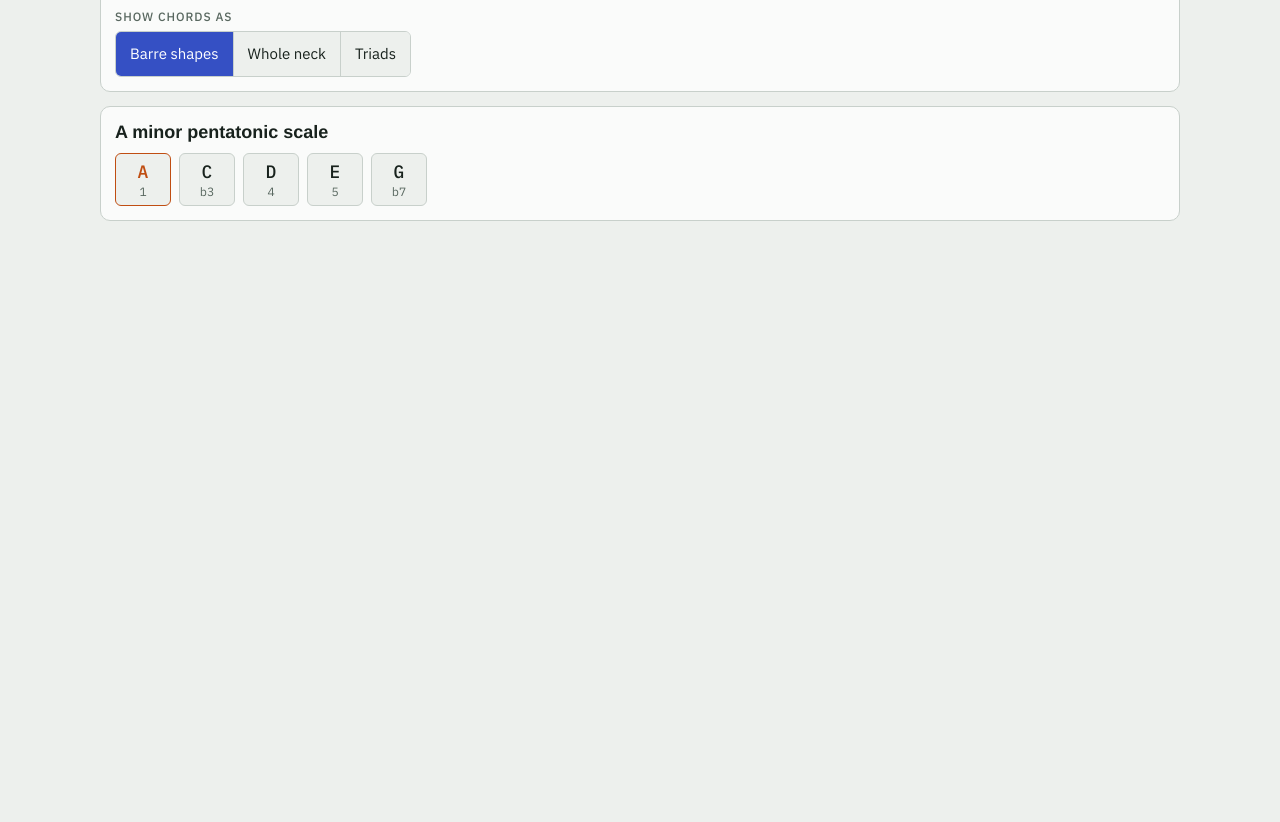
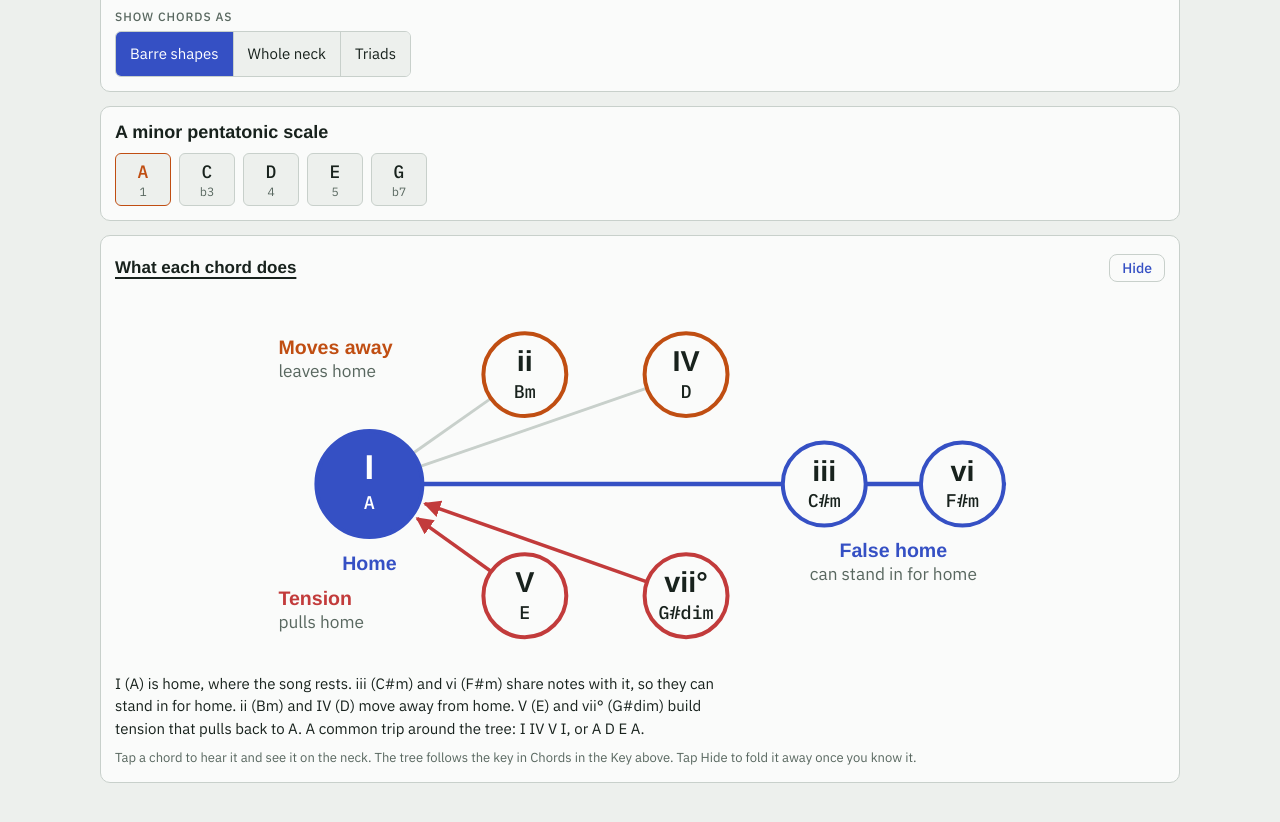
Before and after one commit to pposcs-beep/Fretboard, a plain HTML site: page index.html in a window 1280 px wide. Shown: the part 768-1590 px from the top of the page. Before the commit the page ends 1029 px from the top, so only its background shows below. Drawn offline with Linux system fonts and the light colour scheme; a web font is replaced by a local one.

Commit message:
Add a chord function tree under the page: home line with I and its stand-ins, ii and IV above, V and vii° below pulling back home; follows the key, tap to hear, can be hidden (v26)
Co-Authored-By: Claude Opus 5.5 <noreply@anthropic.com>

```diff
--- a/index.html
+++ b/index.html
@@ -399,6 +399,34 @@ body.pnl-w{--dw:min(600px,96vw)}
 }
 @media (prefers-reduced-motion:reduce){.drawer,.rail,body{transition:none}}
 
+/* What each chord does: the function tree (home line, moves away above, tension below). */
+.ftree summary{display:flex;align-items:center;justify-content:space-between;gap:10px;cursor:pointer;list-style:none;min-height:36px}
+.ftree summary::-webkit-details-marker{display:none}
+.ftree summary .keyhead{margin:0}
+.ftree summary .fthide,.ftree summary .ftshow{font:500 14px var(--f-body);color:var(--accent);border:1px solid var(--line);border-radius:8px;padding:4px 12px}
+.ftree details[open] .ftshow,.ftree details:not([open]) .fthide{display:none}
+.ftsvg{display:block;width:100%;max-width:760px;height:auto;margin:8px auto 0}
+.ftsvg .ftline{stroke:var(--accent);stroke-width:4;stroke-linecap:round}
+.ftsvg .ftlink{stroke:var(--line);stroke-width:2.5}
+.ftsvg .ftpull{stroke:var(--bad);stroke-width:3;fill:none}
+.ftsvg .ftarrh{fill:var(--bad)}
+.ftsvg .nd{cursor:pointer}
+.ftsvg .nd circle{fill:var(--panel);stroke-width:3.5}
+.ftsvg .nd.home circle{fill:var(--accent);stroke:var(--accent)}
+.ftsvg .nd.fhome circle{stroke:var(--accent)}
+.ftsvg .nd.away circle{stroke:var(--root)}
+.ftsvg .nd.tens circle{stroke:var(--bad)}
+.ftsvg .nd .rn{font:700 25px var(--f-display);fill:var(--fg)}
+.ftsvg .nd .cn{font:500 16px var(--f-mono);fill:var(--fg)}
+.ftsvg .nd.home .rn,.ftsvg .nd.home .cn{fill:var(--on-accent)}
+.ftsvg .nd.home .rn{font-size:30px}
+.ftsvg .nd:focus{outline:none}
+.ftsvg .nd:focus circle,.ftsvg .nd.on circle{stroke:var(--fg);stroke-width:5}
+.ftsvg .gl{font:700 17px var(--f-display)}
+.ftsvg .gs{font:400 15px var(--f-body);fill:var(--muted)}
+.ftsvg .gl.home,.ftsvg .gl.fhome{fill:var(--accent)} .ftsvg .gl.away{fill:var(--root)} .ftsvg .gl.tens{fill:var(--bad)}
+.ftdesc{margin:10px 0 0;max-width:68ch}
+
 /* Chords in the key: always under the neck. */
 .kshead{display:flex;flex-wrap:wrap;align-items:center;justify-content:space-between;gap:8px 14px;margin-bottom:10px}
 .kshead .keyhead{margin:0}
@@ -429,7 +457,7 @@ d.querySelector('button').onclick=function(){try{localStorage.removeItem('fv-sta
 <main class="wrap">
   <header>
     <h1>Fretboard Visualizer</h1>
-    <p class="sub">Standard tuning, E A D G B e. Frets 0 to 15. <span class="ver">Version 25</span></p>
+    <p class="sub">Standard tuning, E A D G B e. Frets 0 to 15. <span class="ver">Version 26</span></p>
   </header>
 
   <section class="panel" aria-label="Key and shape">
@@ -504,6 +532,15 @@ d.querySelector('button').onclick=function(){try{localStorage.removeItem('fv-sta
   <section class="panel" aria-label="Notes in the selection">
     <h2 id="ntitle"></h2>
     <div class="chips" id="chips"></div>
+  </section>
+
+  <section class="panel ftree" aria-label="What each chord does">
+    <details id="ftree" open>
+      <summary><span class="keyhead" id="fthead">What each chord does</span><span class="fthide">Hide</span><span class="ftshow">Show</span></summary>
+      <svg id="ftsvg" class="ftsvg" viewBox="0 0 660 320" role="img" aria-labelledby="fthead ftdesc"></svg>
+      <p class="ftdesc" id="ftdesc"></p>
+      <p class="hint">Tap a chord to hear it and see it on the neck. The tree follows the key in Chords in the Key above. Tap Hide to fold it away once you know it.</p>
+    </details>
   </section>
 
   <section class="panel drawer" id="d-cof" data-side="left" aria-label="Circle of fifths">
@@ -2814,7 +2851,44 @@ function renderStrip(cs){
   $('kslbl').textContent='Chords in '+noteName(state.ckey,cofAcc())+(state.cmode==='maj'?' major':' minor');
   $('kbox').innerHTML=cs.map((c,i)=>'<button type="button" class="q'+c.ci+'" data-i="'+i+'" aria-pressed="'+show(c)+'" aria-label="'+(i+1)+', '+c.num.replace('°',' diminished')+', '+cofLabel(c)+'"><i>'+(i+1)+'</i><span>'+c.num+'</span><b>'+cofLabel(c)+'</b></button>').join('');
   [...$('ksmode').children].forEach(b=>b.setAttribute('aria-pressed',String(b.dataset.m===state.cmode)));
-}
+  renderTree(cs);
+}
+/* ---- What each chord does: the function tree. Home (I) on the line with its stand-ins iii and vi,
+   ii and IV above (they move away), V and vii° below (tension that pulls back to I). Same places in minor. ---- */
+var FT_POS=[[95,165,46,'home'],[230,70,36,'away'],[490,165,36,'fhome'],[370,70,36,'away'],[230,262,36,'tens'],[610,165,36,'fhome'],[370,262,36,'tens']];
+var ftWired=false;
+function renderTree(cs){
+  const svg=$('ftsvg'); if(!svg||!FT_POS) return;
+  if(!ftWired){
+    ftWired=true;
+    try{ if(localStorage.getItem('fv-ftree-1')==='closed') $('ftree').open=false; }catch(e){}
+    $('ftree').addEventListener('toggle',()=>{try{localStorage.setItem('fv-ftree-1',$('ftree').open?'open':'closed');}catch(e){}});
+    const go=g=>{const cd=diaChords()[+g.dataset.i]; unlockAudio(); strumChord(cd.root,cd.ci); showDia(cd);};
+    svg.addEventListener('click',e=>{const g=e.target.closest('.nd'); if(g) go(g);});
+    svg.addEventListener('keydown',e=>{if(e.key!=='Enter'&&e.key!==' ') return; const g=e.target.closest('.nd'); if(g){e.preventDefault(); go(g);}});
+  }
+  const H=FT_POS[0], r1=v=>Math.round(v*10)/10;
+  const edge=(i,pad)=>{const P=FT_POS[i], dx=P[0]-H[0], dy=P[1]-H[1], L=Math.hypot(dx,dy);
+    return [H[0]+dx/L*(H[2]+pad), H[1]+dy/L*(H[2]+pad), P[0]-dx/L*P[2], P[1]-dy/L*P[2]];};
+  const on=c=>state.kind==='chord'&&state.key===c.root&&state.chord===c.ci;
+  let h='<defs><marker id="ftarr" viewBox="0 0 10 10" refX="9" refY="5" markerWidth="5" markerHeight="5" orient="auto"><path class="ftarrh" d="M0 0L10 5L0 10z"/></marker></defs>';
+  h+='<line class="ftline" x1="95" y1="165" x2="646" y2="165"/>';
+  [1,3].forEach(i=>{const e=edge(i,0); h+='<line class="ftlink" x1="'+r1(e[0])+'" y1="'+r1(e[1])+'" x2="'+r1(e[2])+'" y2="'+r1(e[3])+'"/>';});
+  [4,6].forEach(i=>{const e=edge(i,5); h+='<line class="ftpull" marker-end="url(#ftarr)" x1="'+r1(e[2])+'" y1="'+r1(e[3])+'" x2="'+r1(e[0])+'" y2="'+r1(e[1])+'"/>';});
+  h+='<text class="gl away" x="16" y="52">Moves away</text><text class="gs" x="16" y="72">leaves home</text>';
+  h+='<text class="gl tens" x="16" y="270">Tension</text><text class="gs" x="16" y="290">pulls home</text>';
+  h+='<text class="gl home" x="95" y="240" text-anchor="middle">Home</text>';
+  h+='<text class="gl fhome" x="550" y="228" text-anchor="middle">False home</text><text class="gs" x="550" y="248" text-anchor="middle">can stand in for home</text>';
+  cs.forEach((c,i)=>{const P=FT_POS[i];
+    h+='<g class="nd '+P[3]+(on(c)?' on':'')+'" data-i="'+i+'" role="button" tabindex="0" aria-label="'+c.num.replace('°',' diminished')+', '+cofLabel(c)+'"><circle cx="'+P[0]+'" cy="'+P[1]+'" r="'+P[2]+'"/>'+
+      '<text class="rn" text-anchor="middle" x="'+P[0]+'" y="'+(P[1]-(P[3]==='home'?4:3))+'">'+c.num+'</text><text class="cn" text-anchor="middle" x="'+P[0]+'" y="'+(P[1]+(P[3]==='home'?22:20))+'">'+cofLabel(c)+'</text></g>';});
+  svg.innerHTML=h;
+  const L=i=>cofLabel(cs[i]), N=i=>cs[i].num;
+  $('ftdesc').textContent=N(0)+' ('+L(0)+') is home, where the song rests. '+N(2)+' ('+L(2)+') and '+N(5)+' ('+L(5)+') share notes with it, so they can stand in for home. '+
+    N(1)+' ('+L(1)+') and '+N(3)+' ('+L(3)+') move away from home. '+N(4)+' ('+L(4)+') and '+N(6)+' ('+L(6)+') build tension that pulls back to '+L(0)+'. '+
+    'A common trip around the tree: '+N(0)+' '+N(3)+' '+N(4)+' '+N(0)+', or '+[0,3,4,0].map(L).join(' ')+'.';
+}
+renderTree(diaChords());
 $('kbox').addEventListener('click',e=>{const b=e.target.closest('button'); if(!b) return; const cd=diaChords()[+b.dataset.i]; unlockAudio(); strumChord(cd.root,cd.ci); showDia(cd);});
 $('ksmode').addEventListener('click',e=>{
   const b=e.target.closest('button'); if(!b||b.dataset.m===state.cmode) return;
```
